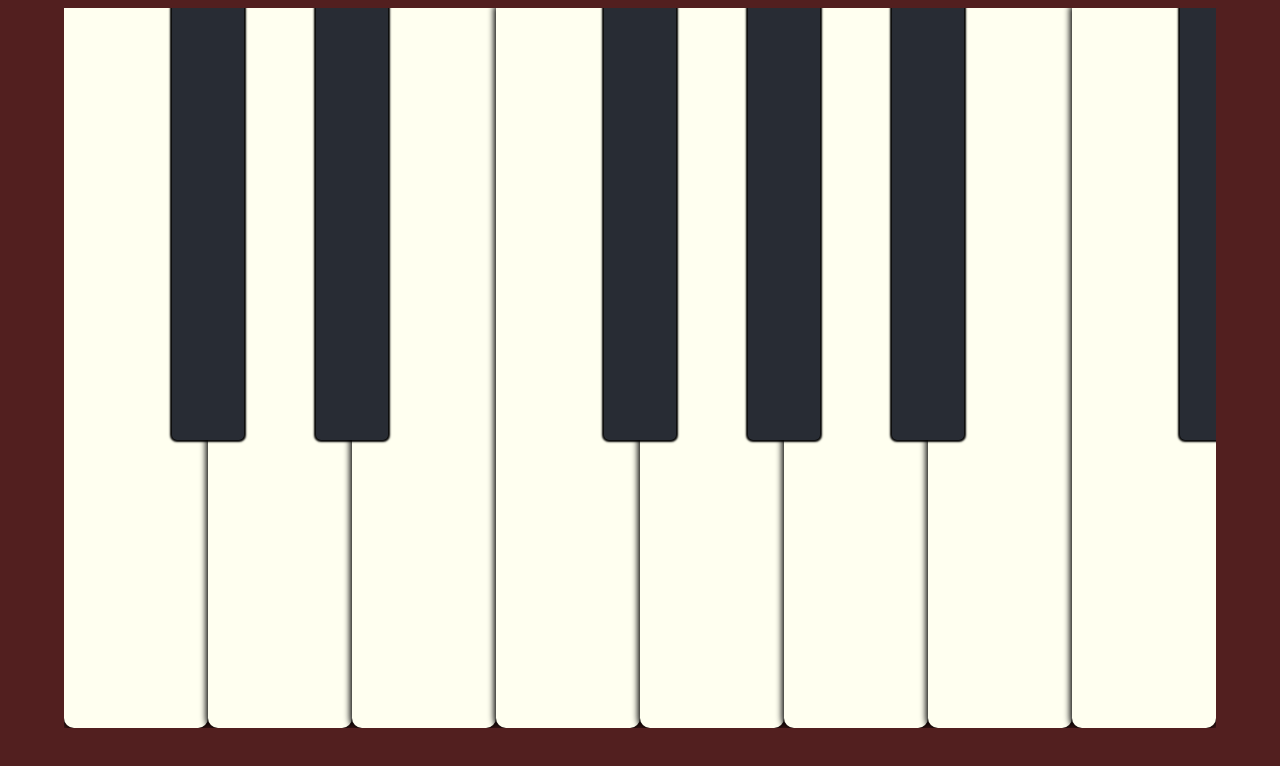
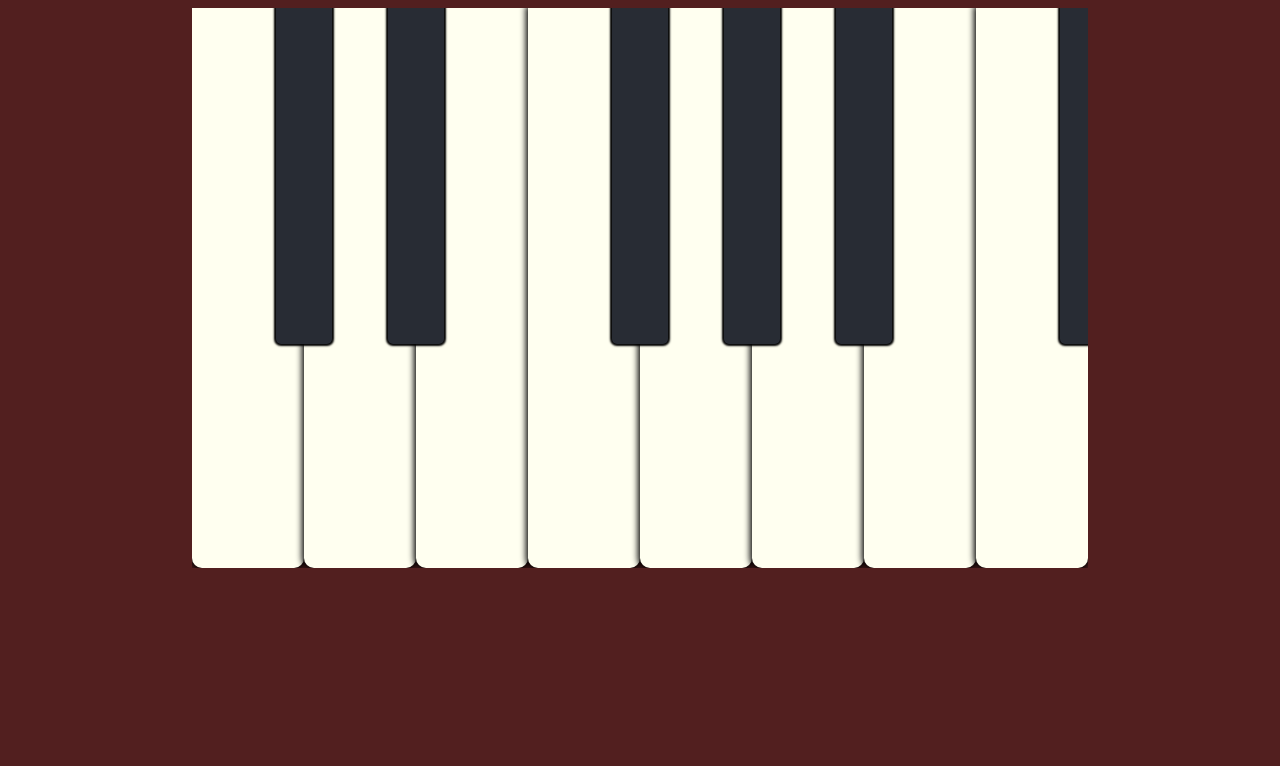
Before and after one commit to mapal62/piano, a plain HTML site: page index.html in a window 1280 px wide. Drawn offline with Linux system fonts and the light colour scheme.

Commit message:
landscape try

```diff
--- a/style.css
+++ b/style.css
@@ -54,9 +54,10 @@
             top: calc( var(--unit) * 15.5);
         }
 
-        @media (min-width: 730px) {
+        @media screen and (min-width: 730px),
+        screen and (min-width: 730px) and (orientation: landscape) {
             body {
-                --unit: calc( 90vw / 16);
+                --unit: calc( 70vw / 16);
                 font-size: 0;
             }
             .row {
```
